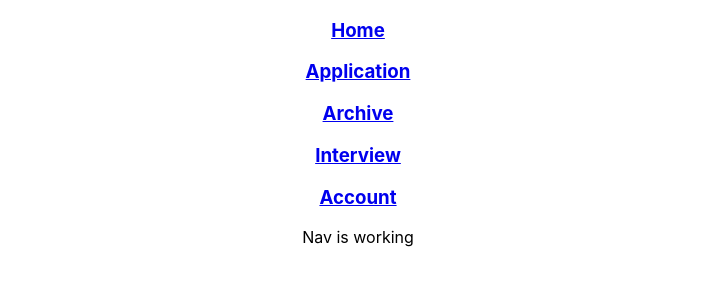
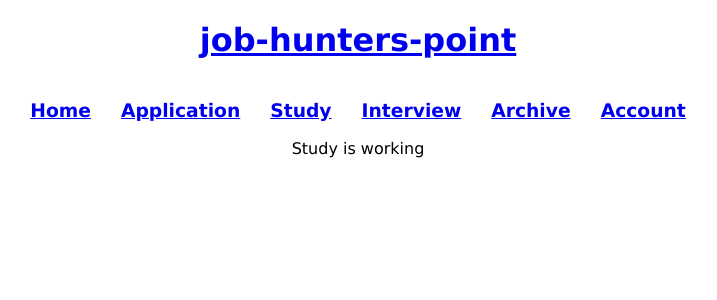
Before and after one commit to Bom-dev/job-hunters-point, a React (Create React App) app: page /studies in a window 1280 px wide. Shown: the top 300 px of the page, without its empty margins (282-999 px from the left). Built offline with nearby package versions, Linux system fonts and the light colour scheme; no server answers.

Commit message:
Add study components and call axios

```diff
--- a/src/App.js
+++ b/src/App.js
@@ -8,6 +8,7 @@ import Account from './components/Account';
 import Application from './components/Application';
 import Archive from './components/Archive';
 import Interview from './components/Interview'
+import Study from './components/Study';
 
 
 function App() {
@@ -35,6 +36,7 @@ function App() {
           <Route path='/applications' element={<Application />} />
           <Route path='/archives' element={<Archive />} />
           <Route path='/interviews' element={<Interview />} />
+          <Route path='/studies' element={<Study />} />
         </Routes>
       </main>
     </div>
--- a/src/components/Nav.js
+++ b/src/components/Nav.js
@@ -1,30 +1,41 @@
 import React from "react";
 import { Link } from "react-router-dom";
 
+const nav = {
+    display: "flex",
+    justifyContent: "center",
+    gap: "10px 30px",
+    flexFlow: "row wrap"
+}
+
 const Nav = () => {
-
     return (
         <div>
             <header>
-                <nav>
+                <Link to='/'>
+                    <h1>job-hunters-point</h1>
+                </Link>
+                <nav style={nav}>
                     <Link to='/'>
                         <h3>Home</h3>
                     </Link>
                     <Link to='/applications'>
                         <h3>Application</h3>
                     </Link>
-                    <Link to='/archives'>
-                        <h3>Archive</h3>
+                    <Link to='/studies'>
+                        <h3>Study</h3>
                     </Link>
                     <Link to='/interviews'>
                         <h3>Interview</h3>
+                    </Link>
+                    <Link to='/archives'>
+                        <h3>Archive</h3>
                     </Link>
                     <Link to='/account'>
                         <h3>Account</h3>
                     </Link>
                 </nav>
             </header>
-            Nav is working
         </div>
     )
 }
--- /dev/null
+++ b/src/components/Study.js
@@ -0,0 +1,12 @@
+import React from "react";
+// import { Link } from "react-router-dom";
+
+const Study = () => {
+    return (
+        <div>
+            Study is working
+        </div>
+    )
+}
+
+export default Study
--- a/src/index.css
+++ b/src/index.css
@@ -1,8 +1,6 @@
 body {
-  margin: 0;
-  font-family: -apple-system, BlinkMacSystemFont, 'Segoe UI', 'Roboto', 'Oxygen',
-    'Ubuntu', 'Cantarell', 'Fira Sans', 'Droid Sans', 'Helvetica Neue',
-    sans-serif;
+  margin: 10;
+  font-family: Verdana, Geneva, Tahoma, sans-serif;
   -webkit-font-smoothing: antialiased;
   -moz-osx-font-smoothing: grayscale;
 }
```
